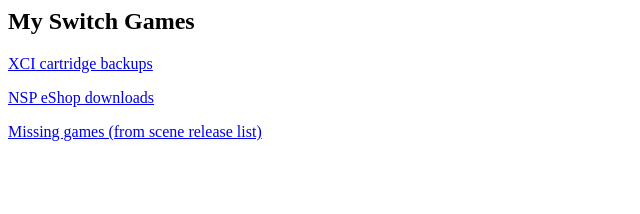
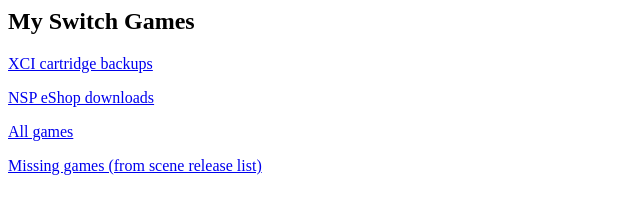
Before and after one commit to gibaBR/Switch-Backup-Manager, a plain HTML site: page index.html in a window 1280 px wide. Shown: the whole page, without its empty margins (0-640 px from the left). Drawn offline with Linux system fonts and the light colour scheme.

Commit message:
added an "all games" page so it is easy to check if a game is already in the database

```diff
--- a/index.html
+++ b/index.html
@@ -3,6 +3,7 @@
       <h2>My Switch Games</h2>
       <p><a href="SBM_Local.html">XCI cartridge backups</a></p>
       <p><a href="SBM_NSP_Local.html">NSP eShop downloads</a></p>
+      <p><a href="allgames.html">All games</a></p>
       <p><a href="Missing.html">Missing games (from scene release list)</a></p>
     </body>
 </html>
```
Also changed, not shown: 4 other files.
